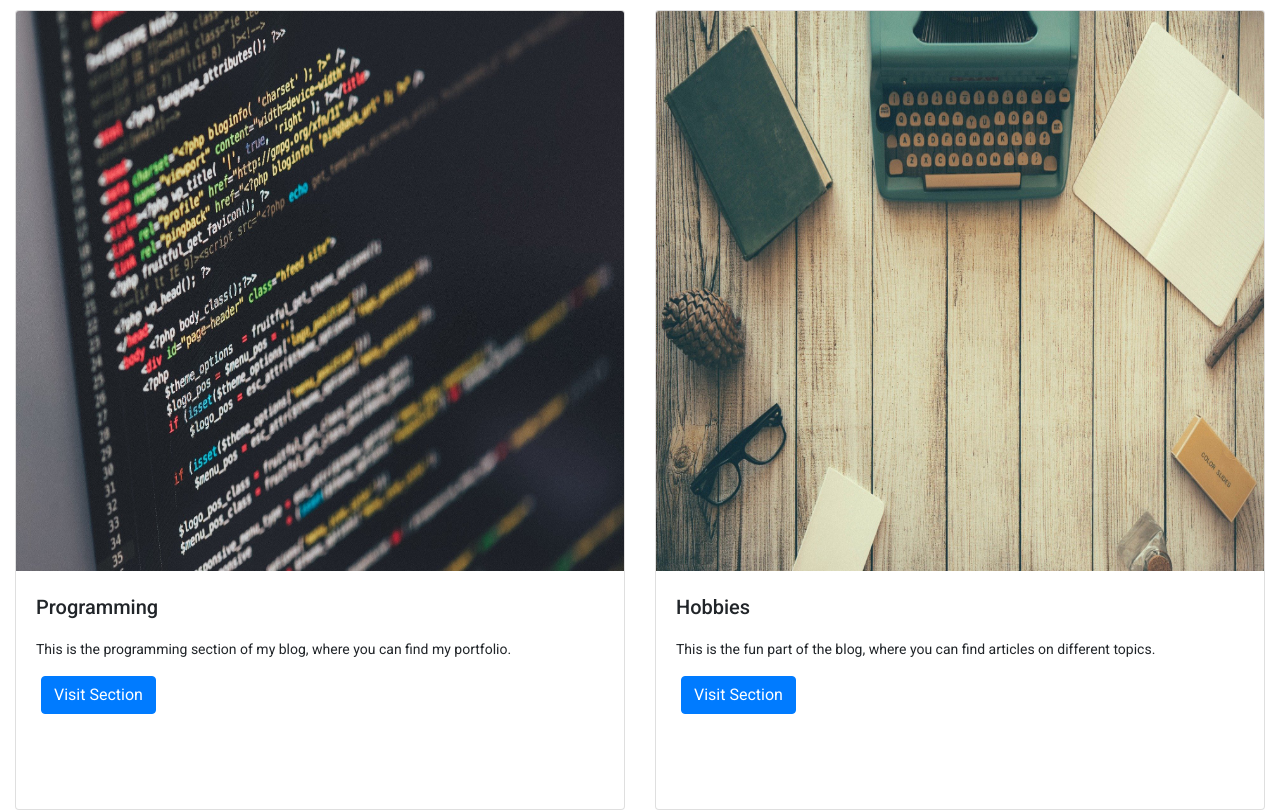
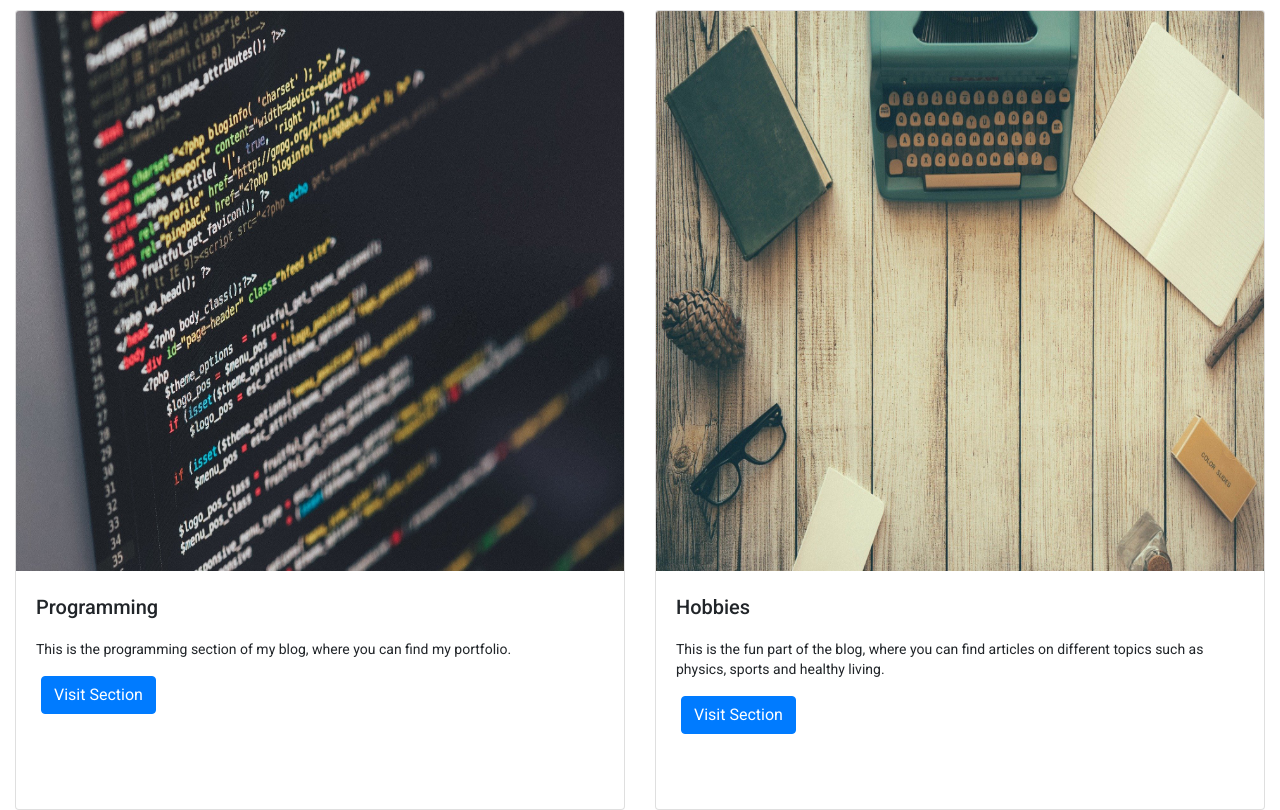
Before and after one commit to IvanGrigorov/Blog, an Angular app: page /home in a window 1280 px wide. Built offline with nearby package versions, Linux system fonts and the light colour scheme.

Commit message:
Add more info about me

```diff
--- a/src/app/home/home.component.html
+++ b/src/app/home/home.component.html
@@ -7,7 +7,7 @@
           <div class="card-body">
             <h2 class="card-title">Programming</h2>
             <p class="card-text">This is the programming section of my blog, where you can find my portfolio.</p>
-            <a (click)="programmingMode()" href="/programming"  class="btn btn-primary">Visit Section</a>
+            <a (click)="programmingMode()" href="/programming"  class="btn btn-primary" title="Programming section">Visit Section</a>
           </div>
         </div>
       </div>
@@ -16,8 +16,8 @@
           <img src="assets/images/hobbies/hobbies.jpg" class="card-img-top" alt="Hobbies">
           <div class="card-body">
             <h2 class="card-title">Hobbies</h2>
-            <p class="card-text">This is the fun part of the blog, where you can find articles on different topics.</p>
-            <a (click)="articleMode()" href="/hobbies" class="btn btn-primary">Visit Section</a>
+            <p class="card-text">This is the fun part of the blog, where you can find articles on different topics such as physics, sports and healthy living.</p>
+            <a (click)="articleMode()" href="/hobbies" class="btn btn-primary" title="Hobbies, physics, sports and healthy living section">Visit Section</a>
           </div>
         </div>
       </div>
```
